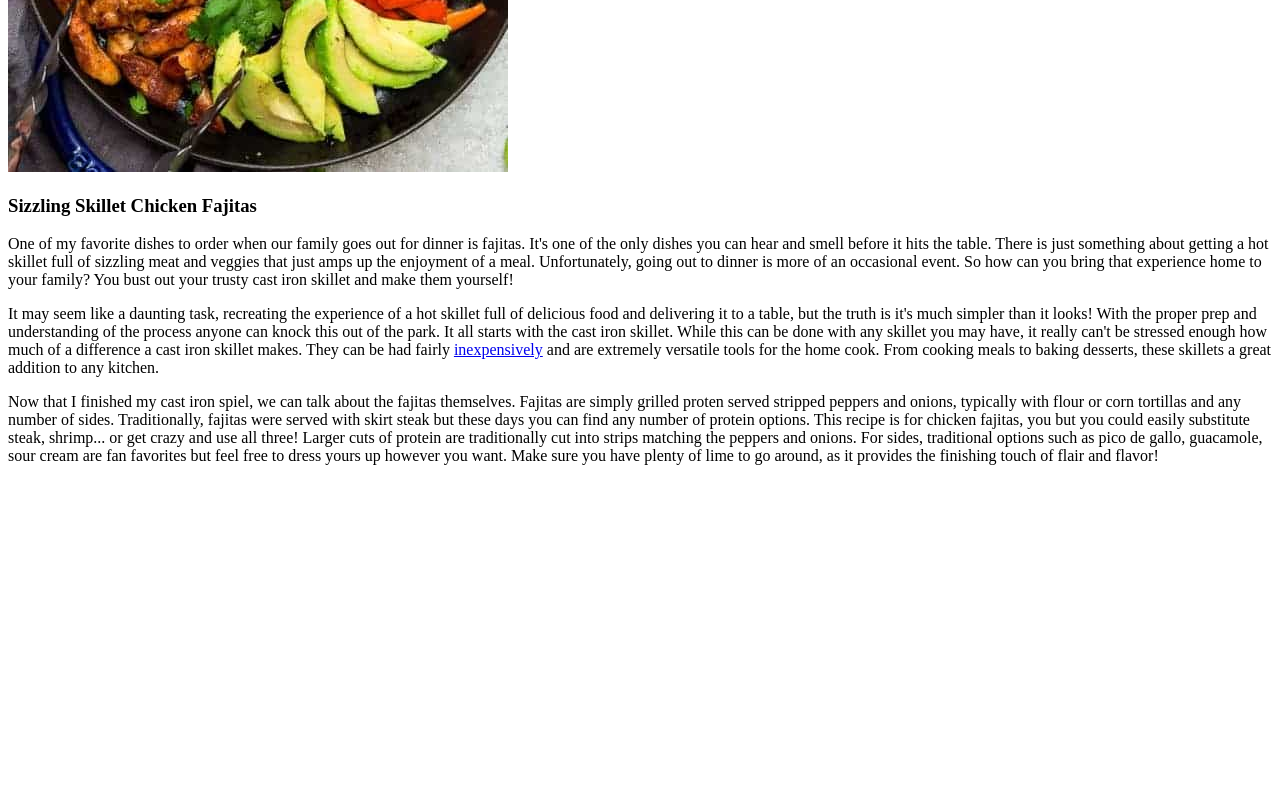
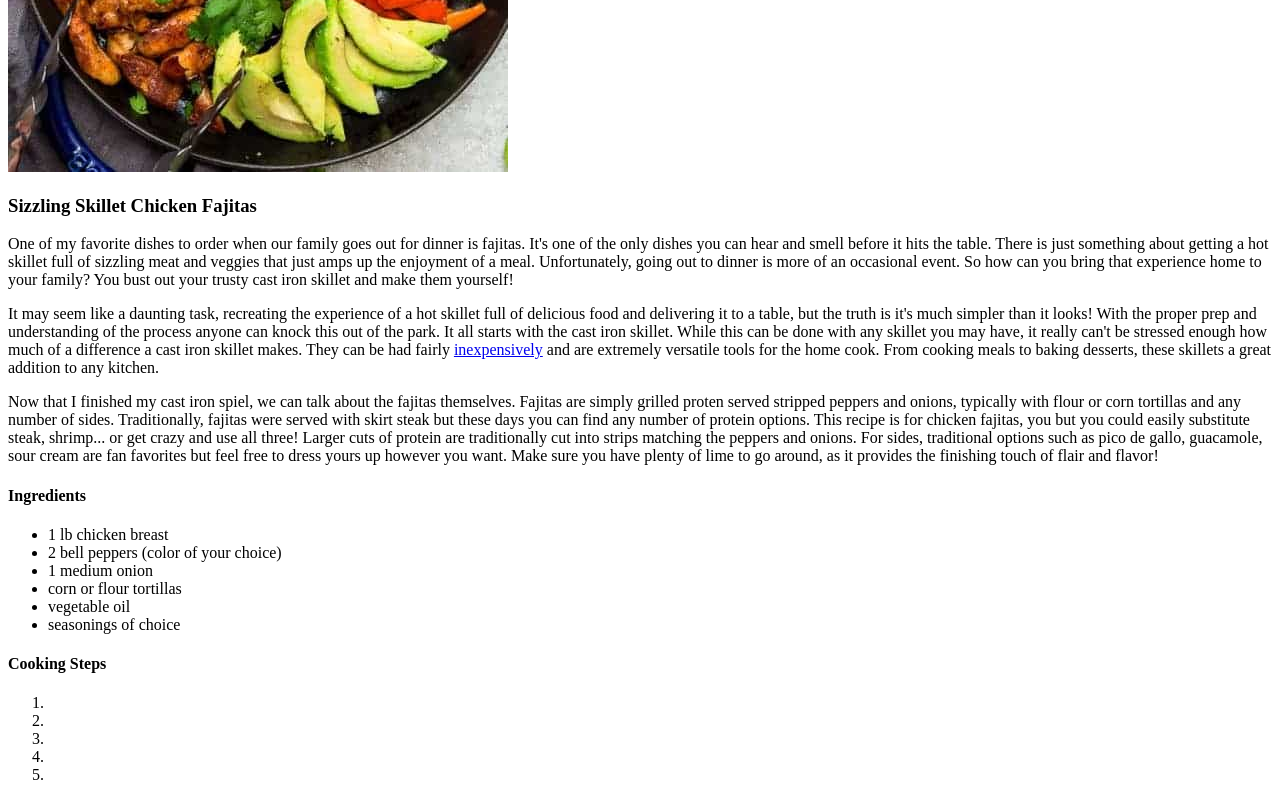
Before and after one commit to LeeTuter/odin-recipes, a plain HTML site: page recipes/chicken-fajitas.html in a window 1280 px wide. Shown: the part 408-1208 px from the top of the page. Before the commit the page ends 889 px from the top, so only its background shows below. Drawn offline with Linux system fonts and the light colour scheme.

Commit message:
Update to index, add 2 new recipes, flesh out each recipe

```diff
--- a/recipes/chicken-fajitas.html
+++ b/recipes/chicken-fajitas.html
@@ -15,5 +15,24 @@
         <p>It may seem like a daunting task, recreating the experience of a hot skillet full of delicious food and delivering it to a table, but the truth is it's much simpler than it looks! With the proper prep and understanding of the process anyone can knock this out of the park. It all starts with the cast iron skillet. While this can be done with any skillet you may have, it really can't be stressed enough how much of a difference a cast iron skillet makes. They can be had fairly <a href="https://www.amazon.com/Lodge-Skillet-Pre-Seasoned-Ready-Stove/dp/B00006JSUA/ref=sr_1_3?crid=24ND7IGFETU4Y&keywords=lodge+cast+iron+skillet&nav_sdd=aps&qid=1674243709&refinements=p_n_feature_three_browse-bin%3A3085452011&rnid=3085449011&s=kitchen&sprefix=lodge+&sr=1-3">inexpensively</a> and are extremely versatile tools for the home cook. From cooking meals to baking desserts, these skillets a great addition to any kitchen.</p>
 
         <p>Now that I finished my cast iron spiel, we can talk about the fajitas themselves. Fajitas are simply grilled proten served stripped peppers and onions, typically with flour or corn tortillas and any number of sides. Traditionally, fajitas were served with skirt steak but these days you can find any number of protein options. This recipe is for chicken fajitas, you but you could easily substitute steak, shrimp... or get crazy and use all three! Larger cuts of protein are traditionally cut into strips matching the peppers and onions. For sides, traditional options such as pico de gallo, guacamole, sour cream are fan favorites but feel free to dress yours up however you want. Make sure you have plenty of lime to go around, as it provides the finishing touch of flair and flavor!</p>
+
+        <h4>Ingredients</h4>
+        <ul>
+            <li>1 lb chicken breast</li>
+            <li>2 bell peppers (color of your choice)</li>
+            <li>1 medium onion</li>
+            <li>corn or flour tortillas</li>
+            <li>vegetable oil</li>
+            <li>seasonings of choice</li>
+        </ul>
+
+        <h4>Cooking Steps</h4>
+        <ol>
+            <li></li>
+            <li></li>
+            <li></li>
+            <li></li>
+            <li></li>
+        </ol>
 </body>
 </html>
```
Also changed, not shown: index.html (+5 -2 lines), recipes/pork-belly-burnt-ends.html (added, +35 -0 lines), recipes/smoked-turkey.html (added, +36 -0 lines), recipes/pork-belly-burnt-ends.jpg (added), recipes/smoked_turkey.jpg (added).
